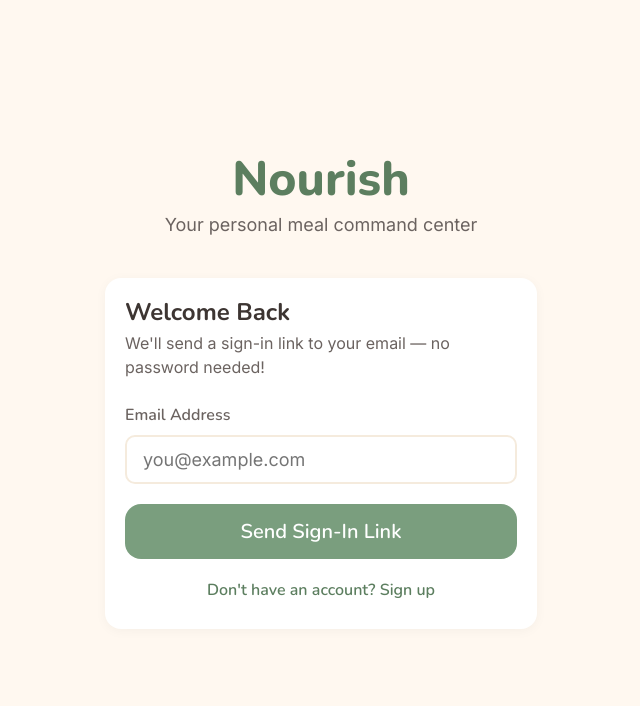
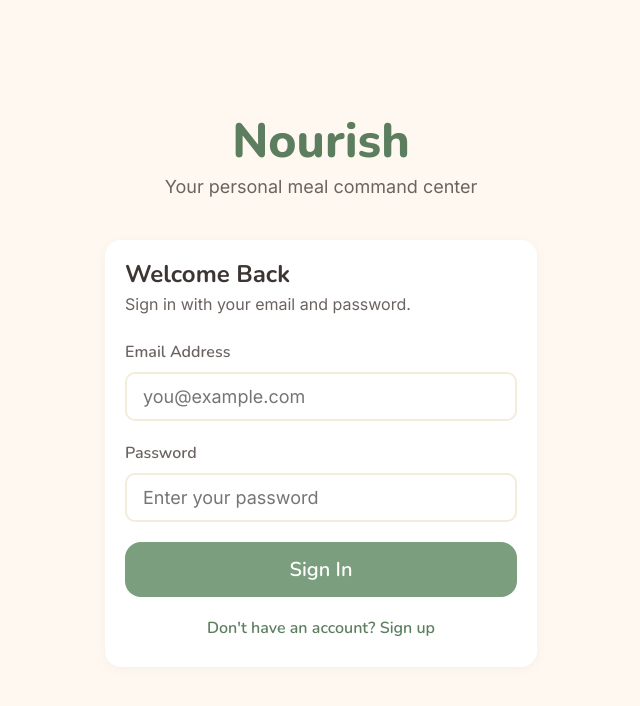
Before and after one commit to Jackalope178/mealplan, a React (Vite) app: page / in a window 1280 px wide. Shown: the top 706 px of the page, without its empty margins (319-959 px from the left). Built offline with nearby package versions, Linux system fonts and the light colour scheme; no server answers.

Commit message:
Switch to email + password auth instead of magic links
Simpler sign-in flow: email and password, no email verification needed.

https://claude.ai/code/session_01FvivihnWzmxiNNcCQbFKAM

```diff
--- a/src/screens/AuthScreen.jsx
+++ b/src/screens/AuthScreen.jsx
@@ -3,43 +3,36 @@ import { supabase } from '../utils/supabaseClient';
 
 export default function AuthScreen() {
   const [email, setEmail] = useState('');
+  const [password, setPassword] = useState('');
   const [displayName, setDisplayName] = useState('');
   const [mode, setMode] = useState('signin'); // 'signin' | 'signup'
   const [loading, setLoading] = useState(false);
-  const [message, setMessage] = useState(null);
   const [error, setError] = useState(null);
 
   const handleSubmit = async (e) => {
     e.preventDefault();
     setLoading(true);
     setError(null);
-    setMessage(null);
 
     if (mode === 'signup') {
       const { error: signUpError } = await supabase.auth.signUp({
         email,
-        password: email, // We'll use magic link, but signUp needs a password
+        password,
         options: {
           data: { display_name: displayName },
-          emailRedirectTo: window.location.origin + '/mealplan/',
         },
       });
       if (signUpError) {
         setError(signUpError.message);
-      } else {
-        setMessage('Check your email for a confirmation link!');
       }
+      // On success, Supabase auto-signs in — App.jsx auth listener picks it up
     } else {
-      const { error: signInError } = await supabase.auth.signInWithOtp({
+      const { error: signInError } = await supabase.auth.signInWithPassword({
         email,
-        options: {
-          emailRedirectTo: window.location.origin + '/mealplan/',
-        },
+        password,
       });
       if (signInError) {
         setError(signInError.message);
-      } else {
-        setMessage('Check your email for a sign-in link!');
       }
     }
     setLoading(false);
@@ -70,7 +63,7 @@ export default function AuthScreen() {
         </h2>
         <p style={{ color: 'var(--text-light)', fontSize: 16, marginBottom: 24 }}>
           {mode === 'signin'
-            ? "We'll send a sign-in link to your email — no password needed!"
+            ? 'Sign in with your email and password.'
             : 'Set up your account to save and share recipes.'}
         </p>
 
@@ -99,6 +92,18 @@ export default function AuthScreen() {
             />
           </div>
 
+          <div className="form-group">
+            <label className="form-label">Password</label>
+            <input
+              type="password"
+              value={password}
+              onChange={e => setPassword(e.target.value)}
+              placeholder="Enter your password"
+              required
+              minLength={6}
+            />
+          </div>
+
           {error && (
             <p style={{
               color: 'var(--red-soft)', fontSize: 15, marginBottom: 16,
@@ -108,27 +113,18 @@ export default function AuthScreen() {
             </p>
           )}
 
-          {message && (
-            <p style={{
-              color: 'var(--sage-dark)', fontSize: 15, marginBottom: 16,
-              padding: '10px 14px', background: '#E8F0E8', borderRadius: 'var(--radius-sm)',
-            }}>
-              {message}
-            </p>
-          )}
-
           <button
             type="submit"
             className="btn btn-primary btn-full"
             disabled={loading}
             style={{ fontSize: 20, marginBottom: 12 }}
           >
-            {loading ? 'Sending...' : mode === 'signin' ? 'Send Sign-In Link' : 'Create Account'}
+            {loading ? 'Please wait...' : mode === 'signin' ? 'Sign In' : 'Create Account'}
           </button>
         </form>
 
         <button
-          onClick={() => { setMode(mode === 'signin' ? 'signup' : 'signin'); setError(null); setMessage(null); }}
+          onClick={() => { setMode(mode === 'signin' ? 'signup' : 'signin'); setError(null); }}
           style={{
             background: 'none', border: 'none', color: 'var(--sage-dark)',
             fontSize: 16, fontWeight: 600, cursor: 'pointer', width: '100%',
```
